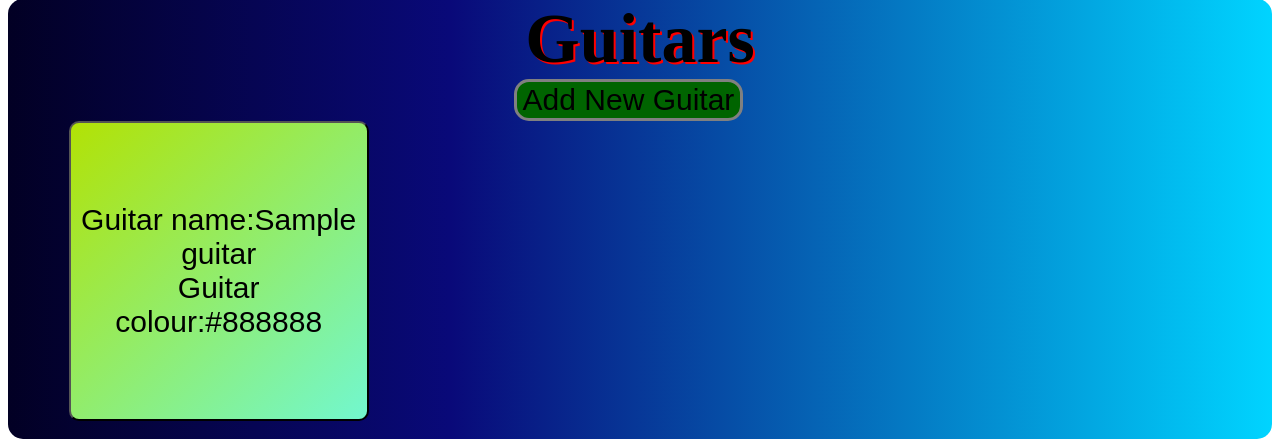
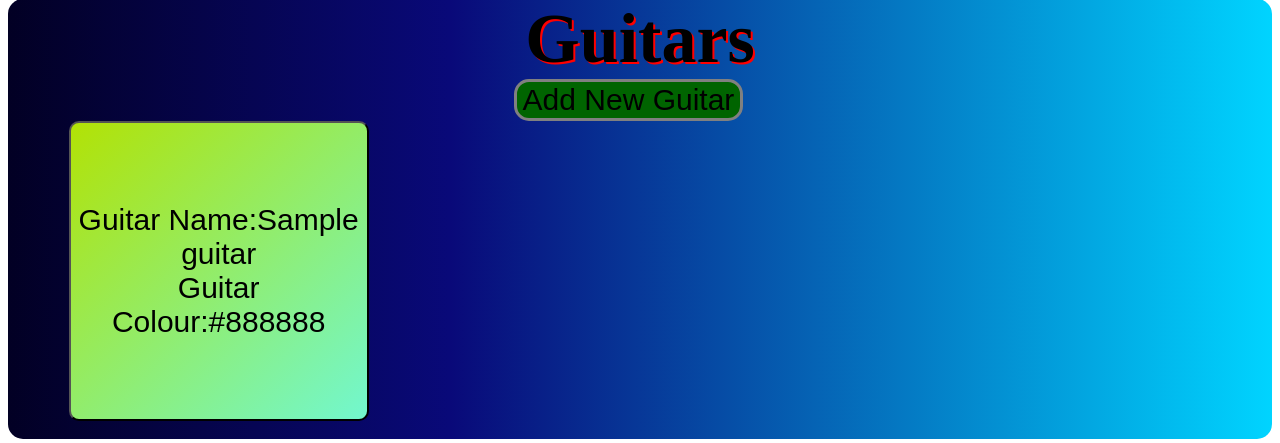
Before and after one commit to iainfraser188/solo-project-shop-inventory, a Flask app: page /Guitars in a window 1280 px wide. Shown: the part 250-693 px from the top of the page. Run offline with Flask 2, Linux system fonts and the light colour scheme; a database or web service that is not in the repository returns one stand-in record (values such as "Sample title"); some libraries are stand-ins or nearby versions.

Commit message:
fixed text display

```diff
--- a/templates/guitar/index.html
+++ b/templates/guitar/index.html
@@ -10,8 +10,8 @@
        <div class = "guitars">
 
          <button class= "button" onclick="window.location.href= 'Guitars/{{guitar.id}}'">
-           Guitar name:{{guitar.guitar_name}}<br>
-           Guitar colour:{{guitar.colour}}<br>
+           Guitar Name:{{guitar.guitar_name}}<br>
+           Guitar Colour:{{guitar.colour}}<br>
 
 
          </button>
```
